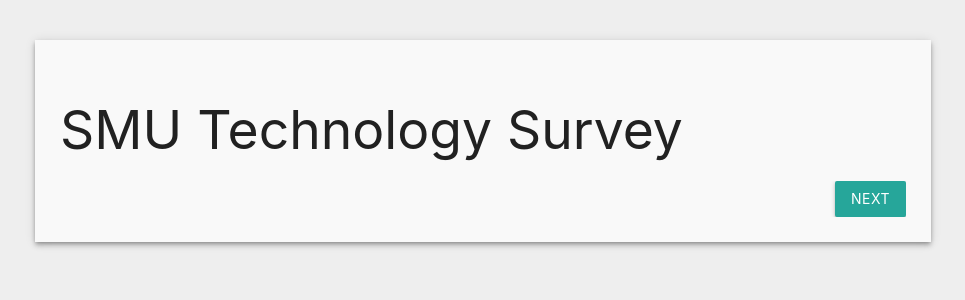
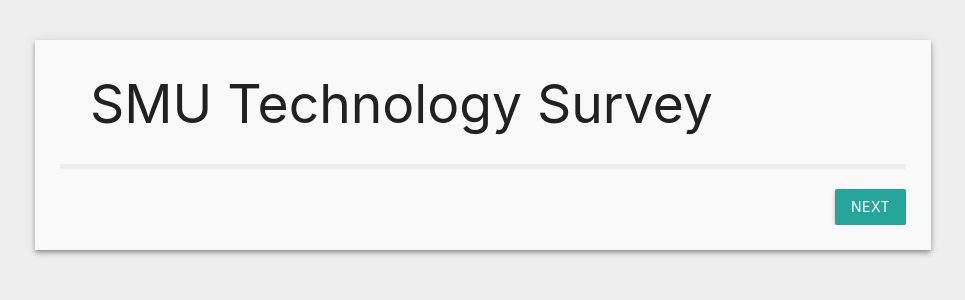
Before and after one commit to smitheric95/AB-Testing-Form, a PHP site: page /templates/index.phtml in a window 1280 px wide. Shown: the top 300 px of the page, without its empty margins (157-1122 px from the left). Run offline with PHP 8.4, Linux system fonts and the light colour scheme; style sheets or scripts are compiled from the project's sources.

Commit message:
even more styling

```diff
--- a/AB-Testing-Form/public/css/main.css
+++ b/AB-Testing-Form/public/css/main.css
@@ -10,6 +10,12 @@
 
 .progress {
 	opacity: 0;
+}
+
+h2 {
+	padding-left: 30px;
+	margin-top: 10px;
+	margin-bottom: 30px;
 }
 
 h5 {
@@ -28,5 +34,14 @@ body {
 }
 
 .section {
-	margin-bottom: 50px;
+	padding-left: 30px;
 }
+
+.divider {
+	margin-bottom: 30px;
+}
+
+.heading-divider {
+	height:5px;
+	background-color: #eee;
+}
--- a/AB-Testing-Form/public/js/multi-page-form.js
+++ b/AB-Testing-Form/public/js/multi-page-form.js
@@ -1,6 +1,7 @@
 /*
     Logic for multi-page form
-    https://www.w3schools.com/howto/howto_js_form_steps.asp
+
+    Adapted from: https://www.w3schools.com/howto/howto_js_form_steps.asp
 */
 var currentPage = 0; // Current page is first page
 showPage(currentPage); // Display the crurrent page
--- a/AB-Testing-Form/templates/index.phtml
+++ b/AB-Testing-Form/templates/index.phtml
@@ -31,19 +31,24 @@ $(document).ready(function(){
 </head>
 <body>
 <div class="container z-depth-2">
-	<h2>SMU Technology Survey</h2>
+	<div class="row">
+		<h2>SMU Technology Survey</h2>
+		<div class="heading-divider col s12"></div>
+	</div>
 	<form id="mainForm" action="/postForm" method="POST" class="col s12">
 
         <div class="page" id="page1">
 
-<!-- 		    <div class="row section">
+<!-- 		    <div class="divider"></div>
+		    <div class="row section">
 				<div class="progress">
 					<div class="indeterminate"></div>
 				</div>
             </div>
 
+		    <div class="divider"></div>
 		    <div class="row section">
-                <div class="input-field col s12 m8 l6">
+                <div class="input-field col s12 m8">
                     <input id="email" name="email" type="email" class="validate" required>
                     <label for="email">Email</label>
                     <span class="helper-text">Please enter a valid SMU email.</span>
@@ -54,10 +59,9 @@ $(document).ready(function(){
 		<div class="page" id="page2">
 
 			<!-- 1 -->
-
 		    <div class="row section">
 		        <h5>How often do you use a desktop or laptop computer?  </h5>
-		        <div class="input-field col s12 m8 l6">
+		        <div class="input-field col s12 m8">
 		            <select name="1.1" required="required" class="validate invalid">
 		                <option value="" disabled selected>Select one</option>
 		                <option value="1">More than 5 hours a day</option>
@@ -70,9 +74,10 @@ $(document).ready(function(){
 
 		    <!-- 2 -->
 
+		    <div class="divider"></div>
 		    <div class="row section">
 		        <h5>What kind of computer do you own?  </h5>
-		        <div class="input-field col s12 m8 l6">
+		        <div class="input-field col s12 m8">
 		            <select name="1.2">
 		                <option value="" disabled selected>Select one</option>
 		                <option value="1">Mac (MacOS/OSX)</option>
@@ -86,10 +91,10 @@ $(document).ready(function(){
 		    </div>
 
 		    <!-- 3 -->
-
+		    <div class="divider"></div>
 		    <div class="row section">
 		        <h5>What kind of smartphone do you use? </h5>
-		        <div class="input-field col s12 m8 l6">
+		        <div class="input-field col s12 m8">
 		            <select name="1.3">
 		                <option value="" disabled selected>Select one</option>
 		                <option value="1">iPhone</option>
@@ -101,10 +106,10 @@ $(document).ready(function(){
 		    </div>
 
 		    <!-- 4 -->
-
+		    <div class="divider"></div>
 		    <div class="row section">
 		        <h5>How technologically savy are you? </h5>
-		        <div class="input-field col s12 m8 l6">
+		        <div class="input-field col s12 m8">
 		            <select name="1.4">
 		                <option value="" disabled selected>Select one</option>
 		                <option value="1">Expert</option>
@@ -118,9 +123,10 @@ $(document).ready(function(){
 
 		    <!-- 5 -->
 
+		    <div class="divider"></div>
 		    <div class="row section">
 		        <h5>How relevant is technology to your major? </h5>
-		        <div class="input-field col s12 m8 l6">
+		        <div class="input-field col s12 m8">
 		            <select name="1.5">
 		                <option value="" disabled selected>Select one</option>
 		                <option value="1">Extremely relevant</option>
@@ -134,9 +140,10 @@ $(document).ready(function(){
 
 		    <!-- 6 -->
 
+		    <div class="divider"></div>
 		    <div class="row section">
 		        <h5>Which of the following technical tasks are you comfortable doing?</h5>
-		        <div class="input-field col s12 m8 l6">
+		        <div class="input-field col s12 m8">
 		            <select name="1.6" multiple >
 		                <option value="" disabled selected>Select all that apply</option>
 		                <option value="1">Typing a paper in Word</option>
@@ -156,8 +163,8 @@ $(document).ready(function(){
 			<!-- 1 -->
 
 		    <div class="row section">
-		        <h5>What school do you attend?  </h5>
-		        <div class="input-field col s12 m8 l6">
+		        <h5>Which school do you attend?  </h5>
+		        <div class="input-field col s12 m8">
 		            <select name="2.1">
 		                <option value="" disabled selected>Select one</option>
 		                <option value="1">Dedman</option>
@@ -173,9 +180,10 @@ $(document).ready(function(){
 
 		    <!-- 2 -->
 
+		    <div class="divider"></div>
 		    <div class="row section">
 		        <h5>What year are you?  </h5>
-		        <div class="input-field col s12 m8 l6">
+		        <div class="input-field col s12 m8">
 		            <select name="2.2">
 		                <option value="" disabled selected>Select one</option>
 		                <option value="1">Undergraduate</option>
@@ -187,9 +195,10 @@ $(document).ready(function(){
 
 		    <!-- 3 -->
 
+		    <div class="divider"></div>
 		    <div class="row section">
 		        <h5>What's your gender?  </h5>
-		        <div class="input-field col s12 m8 l6">
+		        <div class="input-field col s12 m8">
 		            <select name="2.3">
 		                <option value="" disabled selected>Select one</option>
 		                <option value="1">Male</option>
@@ -201,9 +210,10 @@ $(document).ready(function(){
 
 		    <!-- 4 -->
 
+		    <div class="divider"></div>
 		    <div class="row section">
 		        <h5>How old are you?  </h5>
-		        <div class="input-field col s12 m8 l6">
+		        <div class="input-field col s12 m8">
 		            <select name="2.4">
 		                <option value="" disabled selected>Select one</option>
 		                <option value="1">17-19</option>
@@ -220,7 +230,7 @@ $(document).ready(function(){
 
 		    <div class="row section">
 		        <h5>How rushed did you feel while competing this form?  </h5>
-		        <div class="input-field col s12 m8 l6">
+		        <div class="input-field col s12 m8">
 		            <select name="3.1">
 		                <option value="" disabled selected>Select one</option>
 		                <option value="1">Very rushed</option>
@@ -233,9 +243,10 @@ $(document).ready(function(){
 
 		    <!-- 2 -->
 
+		    <div class="divider"></div>
 		    <div class="row section">
 		        <h5>How mentally demanding was filling out this task?  </h5>
-		        <div class="input-field col s12 m8 l6">
+		        <div class="input-field col s12 m8">
 		            <select name="3.2">
 		                <option value="" disabled selected>Select one</option>
 		                <option value="1">Very demanding</option>
@@ -248,9 +259,10 @@ $(document).ready(function(){
 
 		    <!-- 3 -->
 
+		    <div class="divider"></div>
 		    <div class="row section">
 		        <h5>How many questions did you find difficult to answer?  </h5>
-		        <div class="input-field col s12 m8 l6">
+		        <div class="input-field col s12 m8">
 		            <select name="3.3">
 		                <option value="" disabled selected>Select one</option>
 		                <option value="1">Very difficult</option>
@@ -263,9 +275,10 @@ $(document).ready(function(){
 
 		    <!-- 4 -->
 
+		    <div class="divider"></div>
 		    <div class="row section">
 		        <h5>How frustrated or discouraged were you while completing this form?  </h5>
-		        <div class="input-field col s12 m8 l6">
+		        <div class="input-field col s12 m8">
 		            <select name="3.4">
 		                <option value="" disabled selected>Select one</option>
 		                <option value="1">Very frustrated</option>
@@ -278,9 +291,10 @@ $(document).ready(function(){
 
 		    <!-- 5 -->
 
+		    <div class="divider"></div>
 		    <div class="row section">
 		        <h5>How happy were you completing this form?  </h5>
-		        <div class="input-field col s12 m8 l6">
+		        <div class="input-field col s12 m8">
 		            <select name="3.5">
 		                <option value="" disabled selected>Select one</option>
 		                <option value="1">Happy</option>
@@ -293,9 +307,10 @@ $(document).ready(function(){
 
 		    <!-- 6 -->
 
+		    <div class="divider"></div>
 		    <div class="row section">
 		        <h5>How likely are you to share this form?  </h5>
-		        <div class="input-field col s12 m8 l6">
+		        <div class="input-field col s12 m8">
 		            <select name="3.6">
 		                <option value="" disabled selected>Select one</option>
 		                <option value="1">Very likely</option>
@@ -308,9 +323,10 @@ $(document).ready(function(){
 
 		    <!-- 7 -->
 
+		    <div class="divider"></div>
 		    <div class="row section">
 		        <h5>What was the first question in this form?  </h5>
-		        <div class="input-field col s12 m8 l6">
+		        <div class="input-field col s12 m8">
 		            <select name="3.7">
 		                <option value="" disabled selected>Select one</option>
 		                <option value="1">How often do you use a desktop or laptop computer?</option>
```
Also changed, not shown: AB-Testing-Form/public/sass/theme_one.scss (line endings or trailing spaces).
